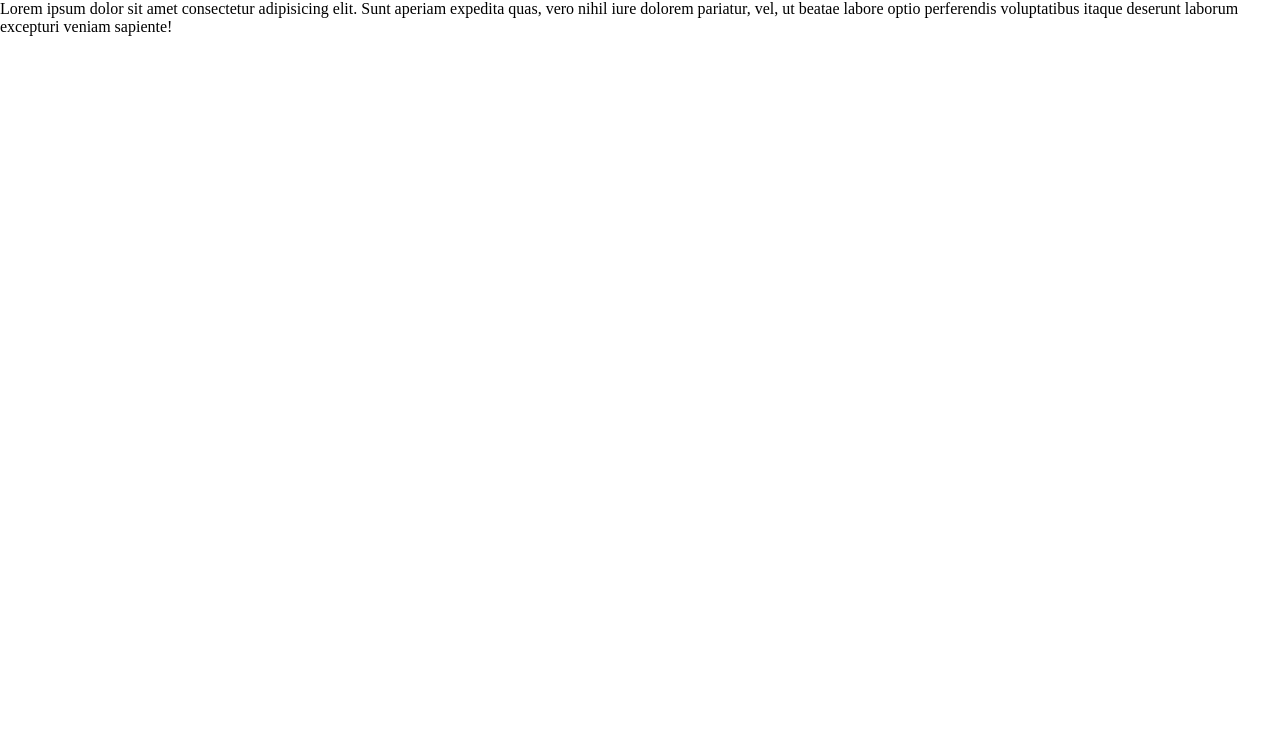
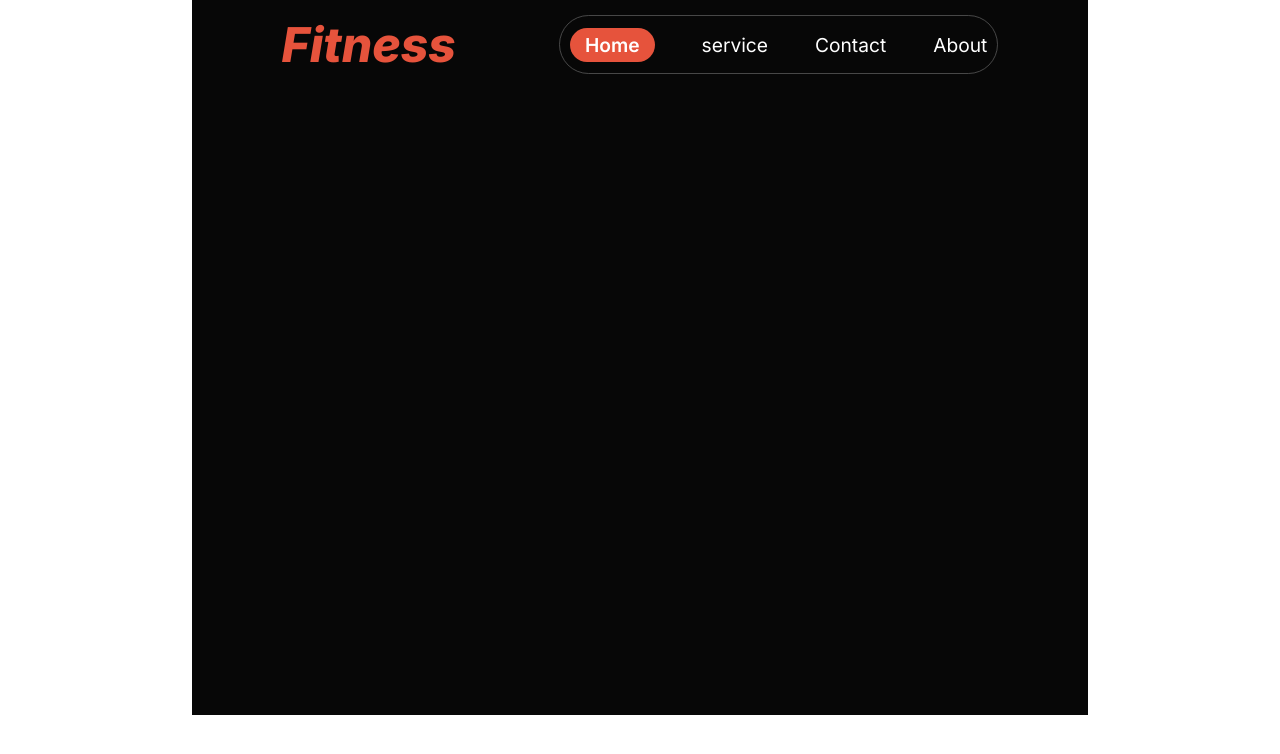
Before and after one commit to Farhan-SR/assignment_2, a plain HTML site: page index.html in a window 1280 px wide. Drawn offline with Linux system fonts and the light colour scheme.

Commit message:
nav ber added with responsive

```diff
--- a/css/styles.css
+++ b/css/styles.css
@@ -1,4 +1,88 @@
-*{
-    margin: 0;
-    padding: 0;
+* {
+    margin: 0px;
+    padding: 0px;
 }
+
+.inter {
+    font-family: "Inter", sans-serif;
+    font-optical-sizing: auto;
+    font-weight: 400;
+    font-style: normal;
+}
+
+.container {
+    margin: 0 auto;
+    width: 70%;
+    height: 715px;
+    background-color: rgb(7, 7, 7);
+}
+
+.nav_bar {
+    margin: 0 auto;
+    padding: 15px;
+    width: 80%;
+    height: auto;
+    display: flex;
+    justify-content: space-between;
+}
+
+.logo_title {
+    font-weight: 800;
+    font-style: italic;
+    font-size: 3rem;
+    color: #E6533C;
+}
+
+
+.nav_items {
+    display: flex;
+    justify-content: space-around;
+    gap: 47px;
+    font-size: 1.2rem;
+    align-items: center;
+    border: 1px solid rgba(99, 99, 99, .7);
+    border-radius: 40px;
+    padding: 0px 10px;
+}
+
+#home {
+    background-color: #E6533C;
+    border-radius: 18px;
+    display: flex;
+    padding: 5px 15px;
+    font-weight: 600;
+}
+
+.nav_items p {
+    color: white;
+}
+
+.bars {
+    display: none;
+}
+
+@media screen and  (max-width: 425px) {
+
+.container{
+    width: 100%;
+    padding-top: 20px;
+    gap: 10px;
+}
+    .nav_items {
+        display: none;
+
+    }
+
+    .bars {
+        display: block;
+        color: white;
+        font-size: 2rem;
+        align-items: center;
+        margin-top: 10px;
+    }
+
+
+
+
+
+}
--- a/index.html
+++ b/index.html
@@ -1,12 +1,44 @@
 <!DOCTYPE html>
 <html lang="en">
+
 <head>
     <meta charset="UTF-8">
     <meta name="viewport" content="width=device-width, initial-scale=1.0">
     <title>The GYM</title>
+    <link rel="preconnect" href="https://fonts.googleapis.com">
+    <link rel="preconnect" href="https://fonts.gstatic.com" crossorigin>
+    <link
+        href="https://fonts.googleapis.com/css2?family=Inter:ital,opsz,wght@0,14..32,100..900;1,14..32,100..900&display=swap"
+        rel="stylesheet">
     <link rel="stylesheet" href="./css/styles.css">
+    <link rel="stylesheet" href="https://cdnjs.cloudflare.com/ajax/libs/font-awesome/6.6.0/css/all.min.css"
+        integrity="sha512-Kc323vGBEqzTmouAECnVceyQqyqdsSiqLQISBL29aUW4U/M7pSPA/gEUZQqv1cwx4OnYxTxve5UMg5GT6L4JJg=="
+        crossorigin="anonymous" referrerpolicy="no-referrer" />
 </head>
-<body>
-    <p>Lorem ipsum dolor sit amet consectetur adipisicing elit. Sunt aperiam expedita quas, vero nihil iure dolorem pariatur, vel, ut beatae labore optio perferendis voluptatibus itaque deserunt laborum excepturi veniam sapiente!</p>
+
+<body class="inter">
+    <!-- nav bar -->
+    <section class="container">
+
+        <div class="nav_bar">
+            <p class="logo_title">Fitness</p>
+
+            <div class="menu nav_items">
+                <p><span id="home">Home</span></p>
+                <p>service</p>
+                <p>Contact</p>
+                <p>About</p>
+            </div>
+            <div class="bars">
+                <i class="fa-solid fa-bars"></i>
+            </div>
+
+
+        </div>
+    </section>
+
+
+
 </body>
+
 </html>
```
